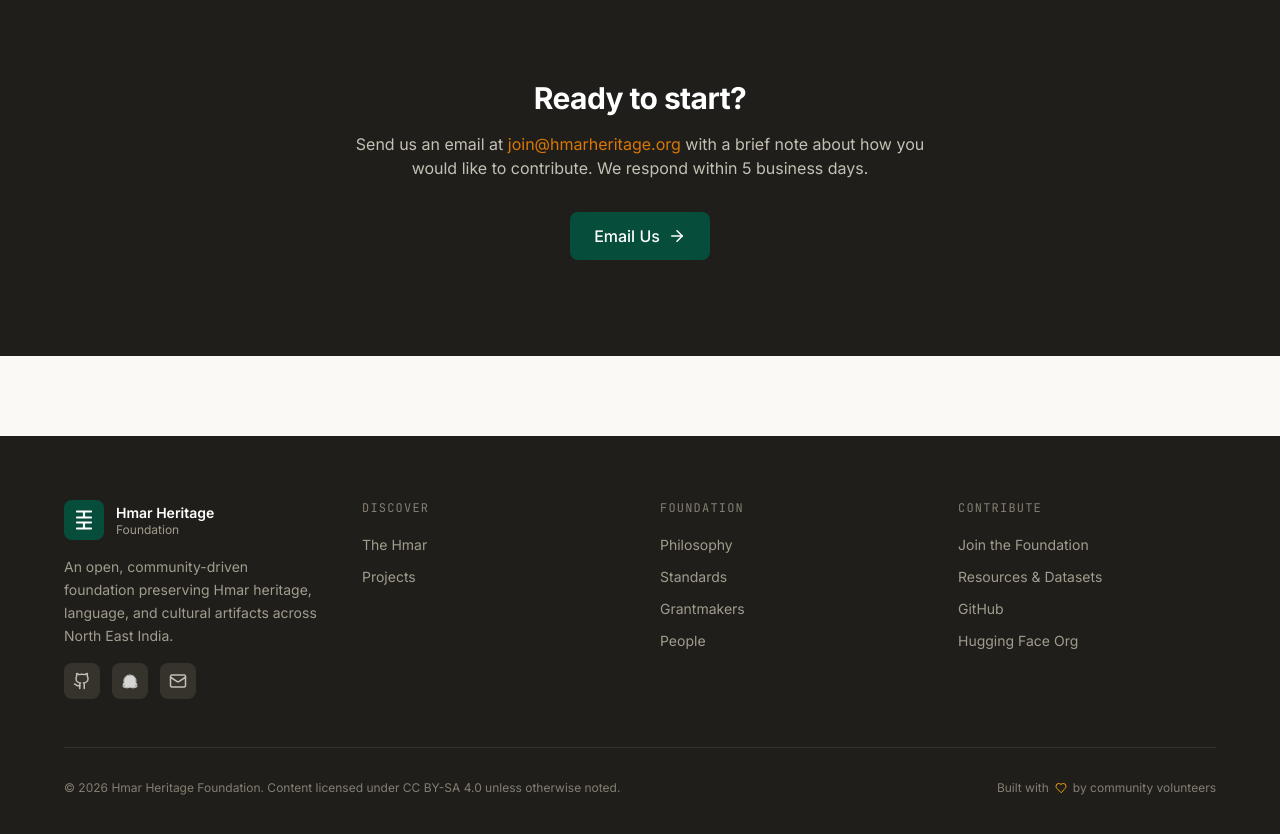
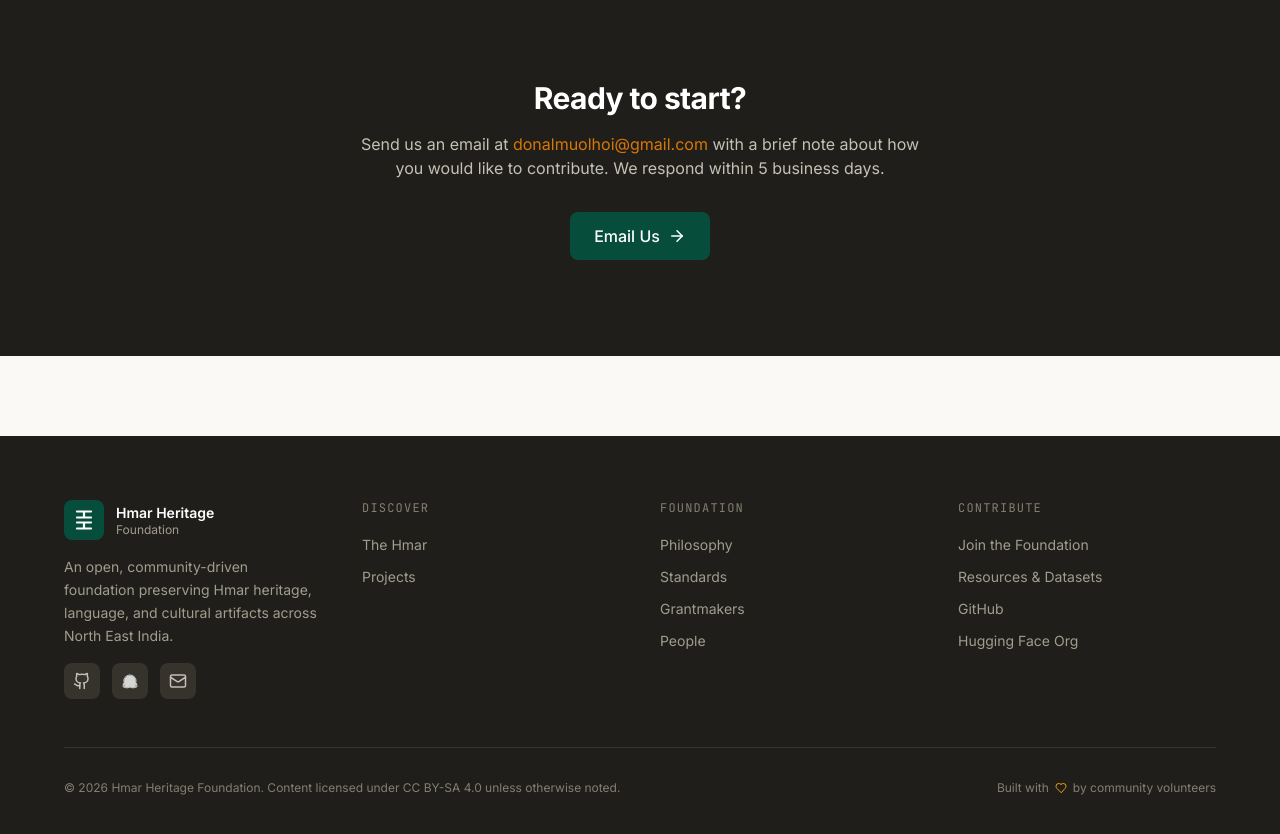
Before and after one commit to hmar-heritage-org/home, a React (Vite) app: page /join in a window 1280 px wide. Shown: the part 2820-3654 px from the top of the page. Built offline with nearby package versions, Linux system fonts and the light colour scheme.

Commit message:
fix(join): update contact email to donalmuolhoi@gmail.com

```diff
--- a/src/pages/Join.tsx
+++ b/src/pages/Join.tsx
@@ -208,16 +208,16 @@ export default function Join() {
             <p className="text-stone-300 mb-8">
               Send us an email at{" "}
               <a
-                href="mailto:join@hmarheritage.org"
+                href="mailto:donalmuolhoi@gmail.com"
                 className="text-crimson-400 link-underline"
               >
-                join@hmarheritage.org
+                donalmuolhoi@gmail.com
               </a>{" "}
               with a brief note about how you would like to contribute. We
               respond within 5 business days.
             </p>
             <a
-              href="mailto:join@hmarheritage.org"
+              href="mailto:donalmuolhoi@gmail.com"
               className="inline-flex items-center gap-2 bg-crimson-700 text-white px-6 py-3 rounded-lg font-medium hover:bg-crimson-800 transition-colors"
             >
               Email Us <ArrowRight size={18} />
```
